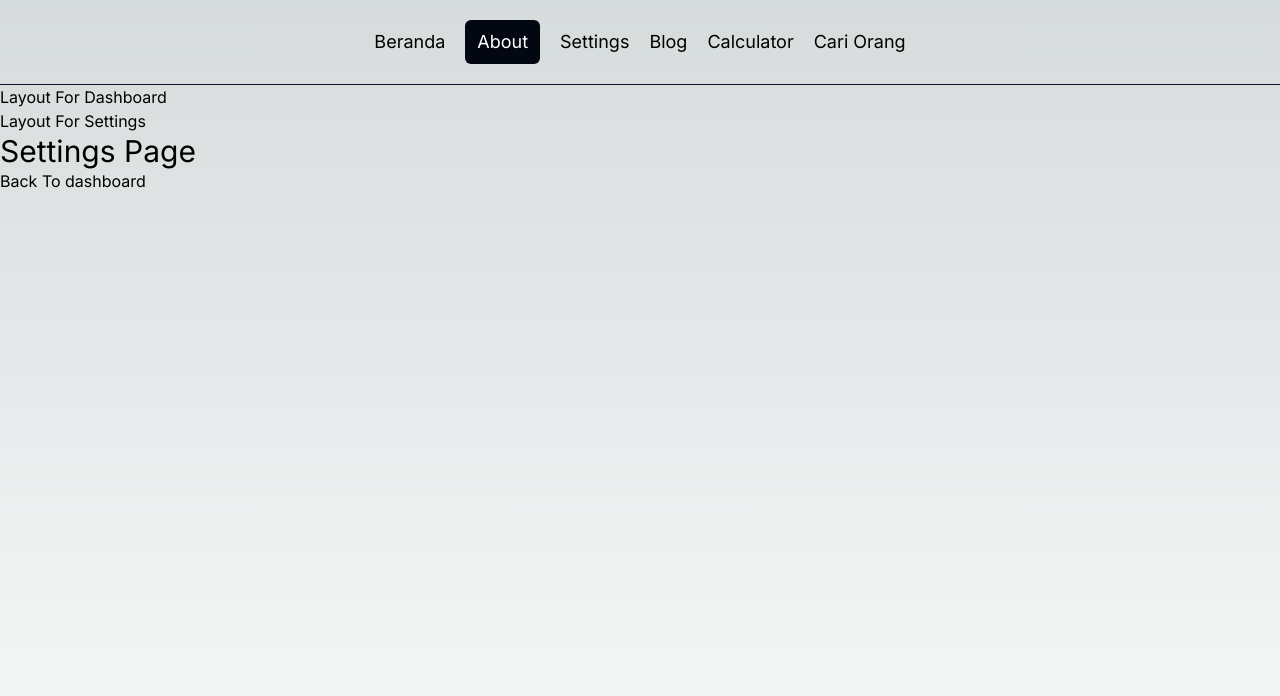
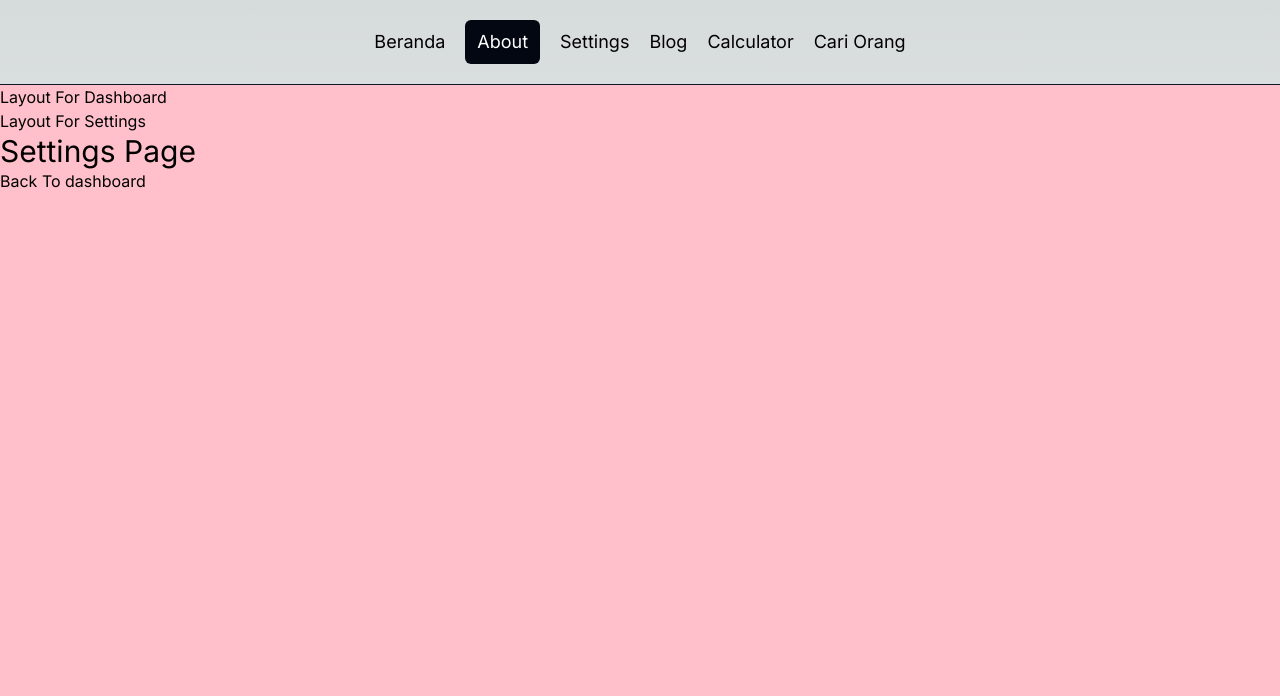
Before and after one commit to galihroswandi/Personal-Portfolio, a Next.js app: page /dashboard/settings in a window 1280 px wide. Shown: the top 696 px of the page. Built offline with nearby package versions, Linux system fonts and the light colour scheme.

Commit message:
VIDEO 10 Styling

```diff
--- a/src/app/dashboard/layout.tsx
+++ b/src/app/dashboard/layout.tsx
@@ -1,6 +1,8 @@
+import styles from "./../styles.module.css";
+
 const layout = ({ children }: { children: React.ReactNode }) => {
   return (
-    <div>
+    <div className={styles.dashboard}>
       <p>Layout For Dashboard</p>
       {children}
     </div>
--- /dev/null
+++ b/src/app/styles.module.css
@@ -0,0 +1,3 @@
+.dashboard {
+    background-color: pink;
+}
```
